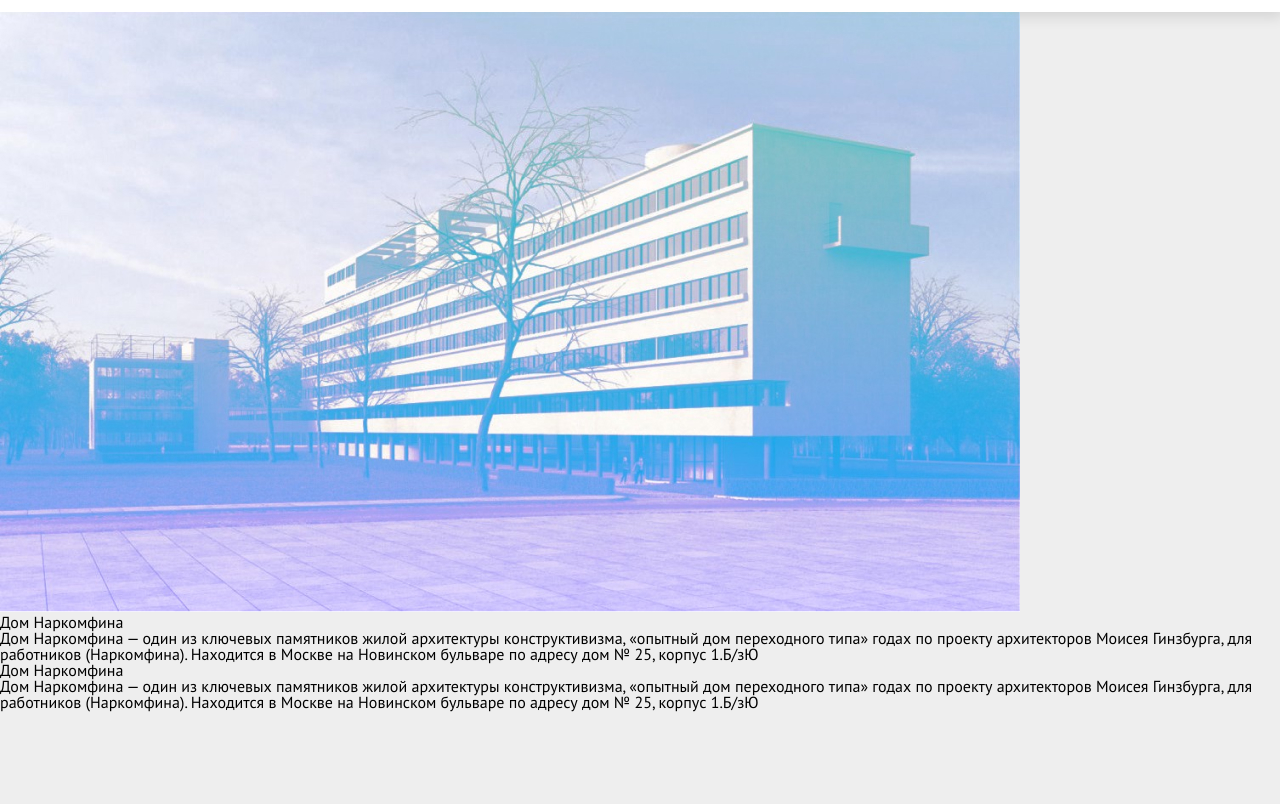
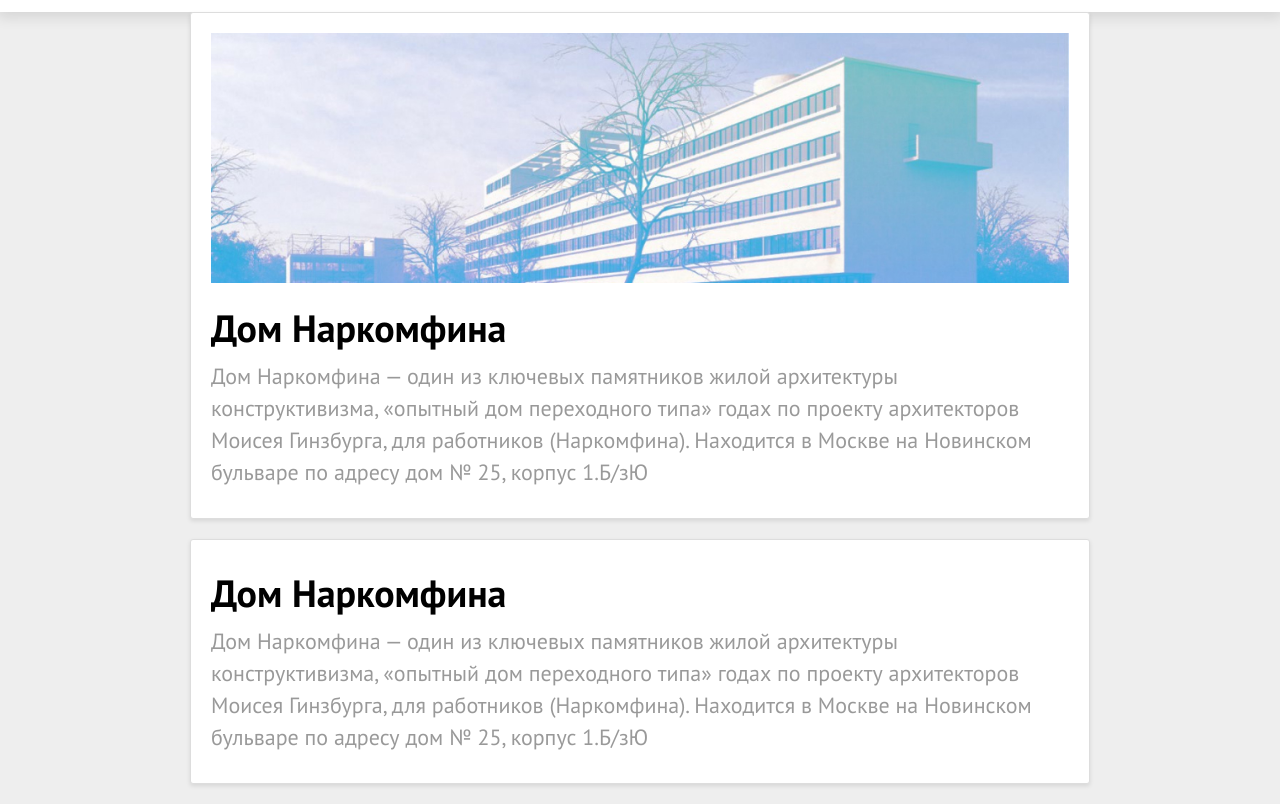
Before and after one commit to leahkhaneeva/Wikimedium, a plain HTML site: page index.html in a window 1280 px wide. Shown: the part 38-842 px from the top of the page. Before the commit the page ends 800 px from the top, so only its background shows below. Drawn offline with Linux system fonts and the light colour scheme; a web font is replaced by a local one.

Commit message:
Update style.css

```diff
--- a/stylesheets/style.css
+++ b/stylesheets/style.css
@@ -3,4 +3,5 @@
 @import 'layout.css';
 @import 'content.css';
 @import 'sidebar.css';
+@import "index.css";
 @import "responsive.css";
```
